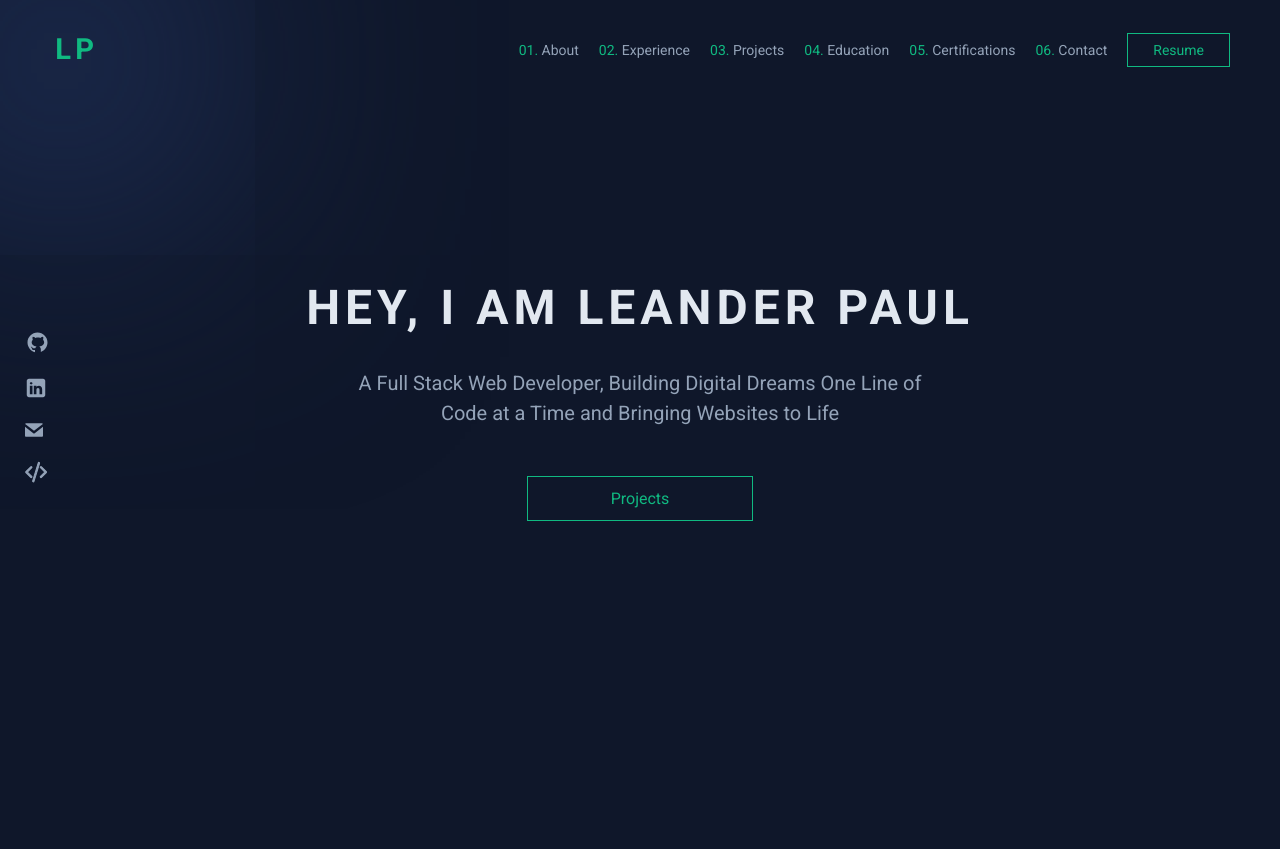
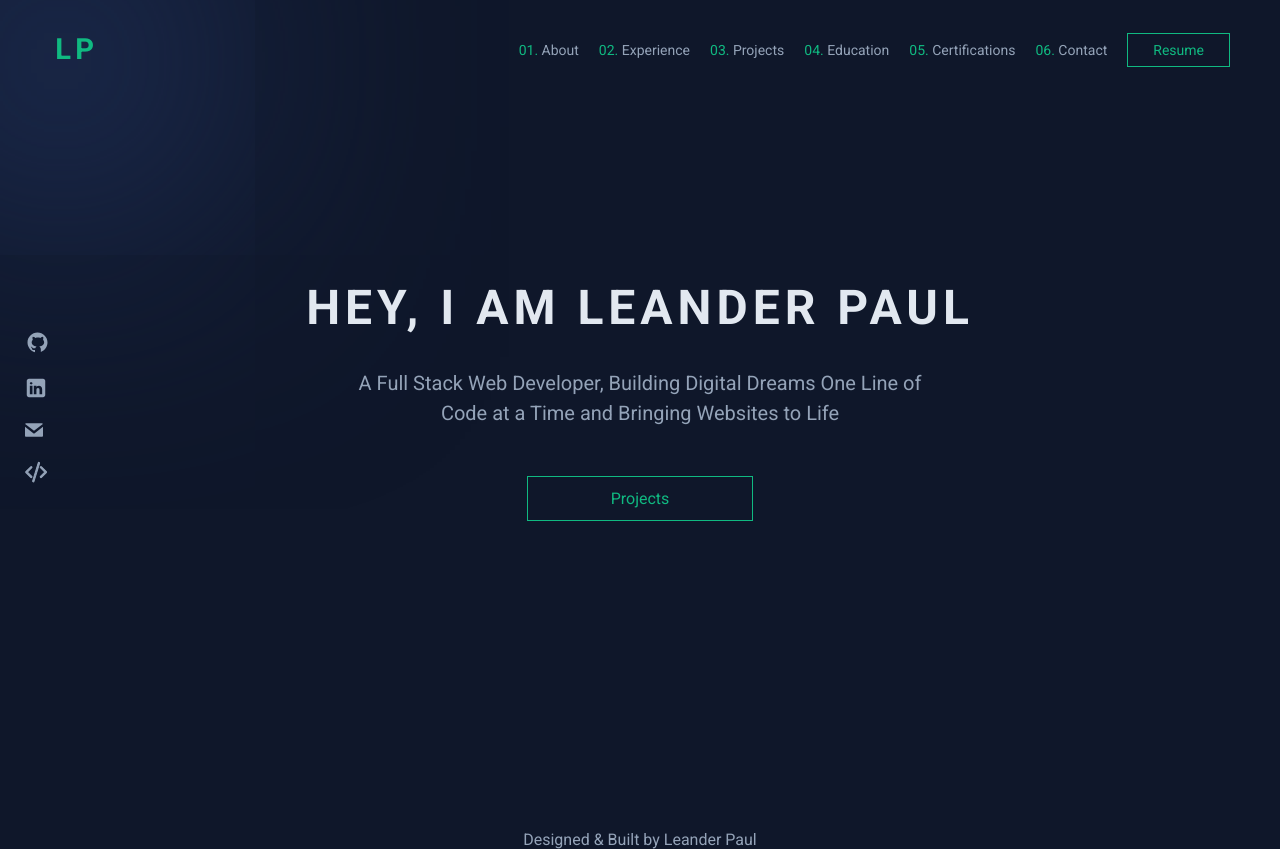
Before and after one commit to leanderpaul/leanderpaul.github.io, a Vue app: page / in a window 1280 px wide. Before the commit the page ends 800 px from the top, so only its background shows below. Built offline with nearby package versions, Linux system fonts and the light colour scheme.

Commit message:
feat: footer component

```diff
--- a/src/App.vue
+++ b/src/App.vue
@@ -2,6 +2,7 @@
 import CursorHighligher from './components/cursor-highlighter.component.vue';
 import Navbar from './components/navbar.component.vue';
 import Intro from './components/intro.component.vue';
+import Footer from './components/footer.component.vue';
 </script>
 
 <template>
@@ -10,6 +11,7 @@ import Intro from './components/intro.component.vue';
   <div class="container">
     <Intro />
   </div>
+  <Footer />
 </template>
 <style scoped>
 .container {
--- /dev/null
+++ b/src/components/footer.component.vue
@@ -0,0 +1,12 @@
+<template>
+  <a href="https://github.com/leanderpaul/leanderpaul.github.io" class="flex-center">
+    <span>Designed & Built by Leander Paul</span>
+  </a>
+</template>
+<style scoped>
+a {
+  margin-top: 100px;
+  margin-bottom: 25px;
+  cursor: pointer;
+}
+</style>
```
